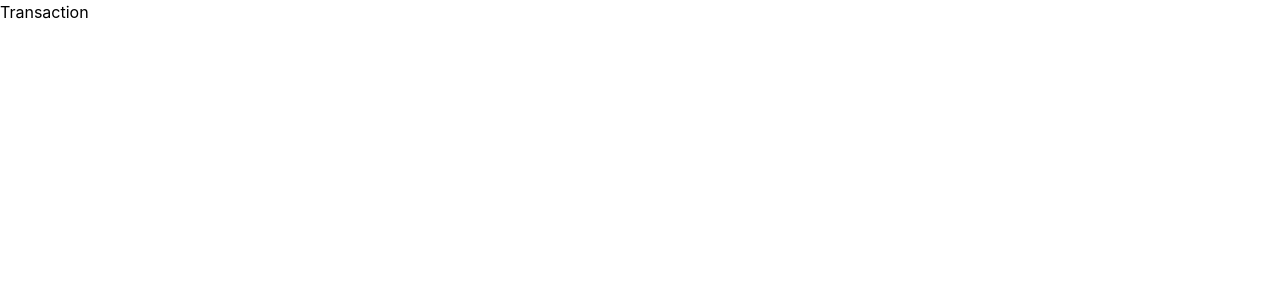
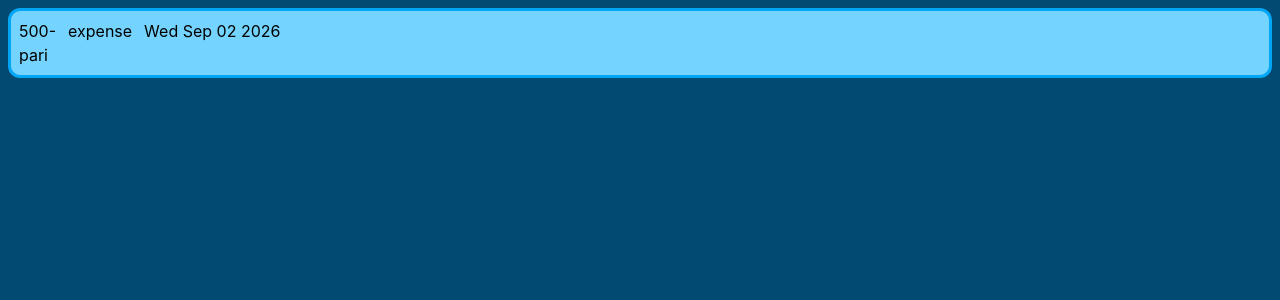
Before and after one commit to AgZ47/expense-tracker-Aldrin-Aby, a React (Vite) app: page / in a window 1280 px wide. Shown: the top 300 px of the page. Built offline with nearby package versions, Linux system fonts and the light colour scheme.

Commit message:
Transaction Component Basic functional implementation

```diff
--- a/src/App.tsx
+++ b/src/App.tsx
@@ -3,8 +3,17 @@ import { Transaction } from "./Components/Transaction";
 function App() {
   return (
     <section>
-      <div>
-        <Transaction />
+      <div className="bg-sky-900 h-screen p-2">
+        <div></div>
+        <div>
+          <Transaction
+            id={1}
+            amount={500}
+            category="expense"
+            date={new Date("2026-09-02T12:00:00Z")}
+            desc="pari"
+          />
+        </div>
       </div>
     </section>
   );
--- /dev/null
+++ b/src/Components/Header.tsx
@@ -0,0 +1,7 @@
+export const Header = () => {
+  return (
+    <div>
+      <h2>Header</h2>
+    </div>
+  );
+};
--- a/src/Components/Transaction.tsx
+++ b/src/Components/Transaction.tsx
@@ -1,7 +1,23 @@
-export const Transaction = () => {
+type transactionProps = {
+  id: number;
+  amount: number;
+  category: "income" | "expense";
+  date: Date;
+  desc: string;
+};
+
+export const Transaction = (props: transactionProps) => {
   return (
-    <div>
-      <h2>Transaction</h2>
+    <div className="bg-sky-300 rounded-xl border-3 border-sky-500 text-black p-2">
+      <div className="flex flex-row gap-3">
+        <h2>
+          {props.amount}
+          {props.category == "income" ? "+" : "-"}
+        </h2>
+        <h2>{props.category}</h2>
+        <h2>{props.date.toDateString()}</h2>
+      </div>
+      <p>{props.desc}</p>
     </div>
   );
 };
```
